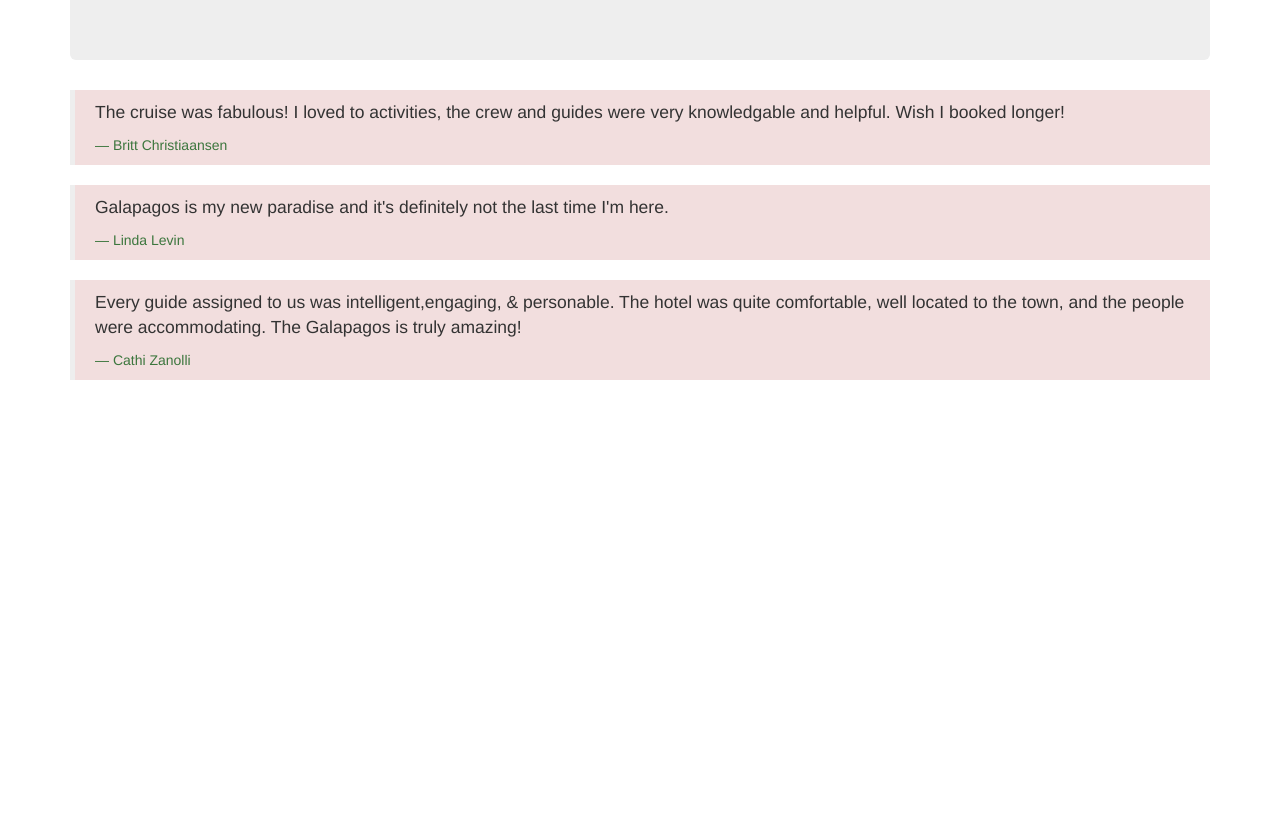
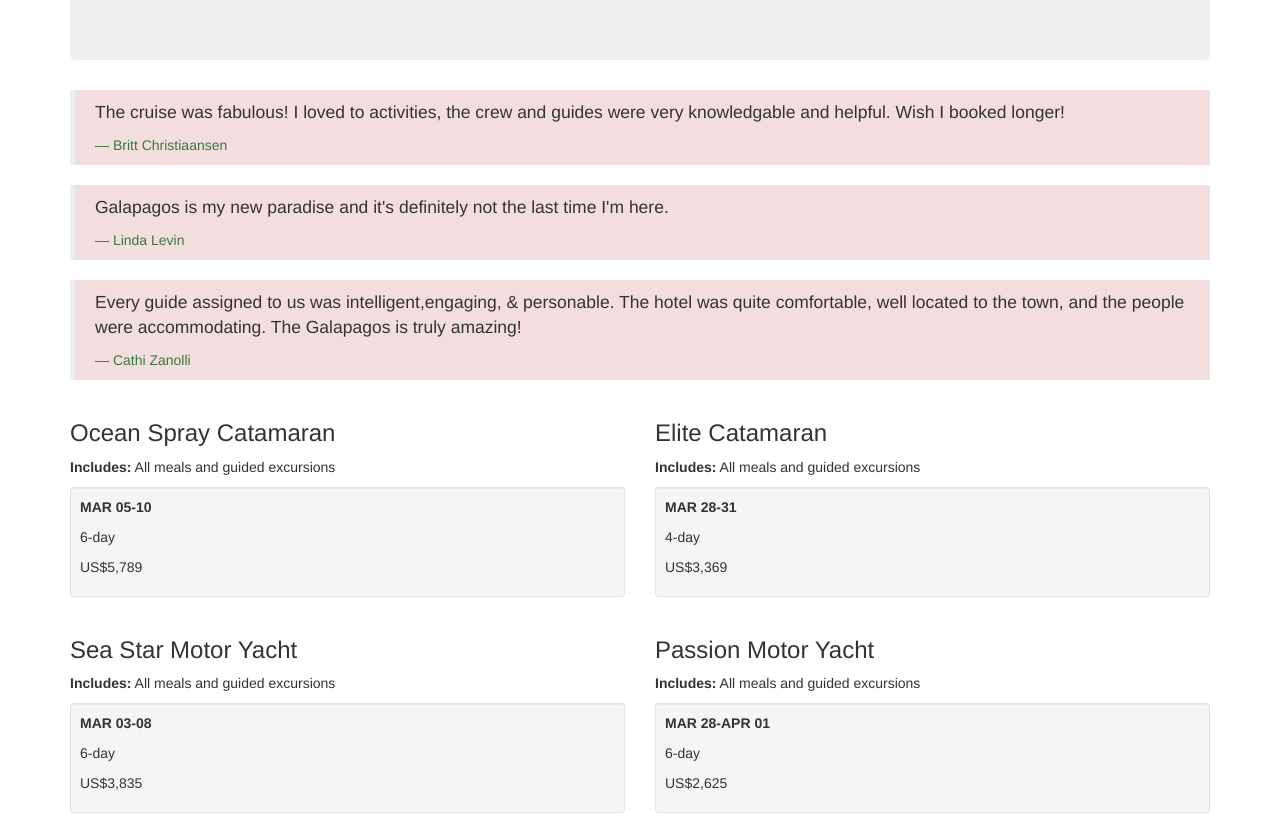
Before and after one commit to TJEverett/vacation-site, a plain HTML site: page index.html in a window 1280 px wide. Shown: the part 180-1013 px from the top of the page. Before the commit the page ends 800 px from the top, so only its background shows below. Drawn offline with Linux system fonts and the light colour scheme.

Commit message:
add 4 options for booking trips

```diff
--- a/index.html
+++ b/index.html
@@ -2,6 +2,7 @@
 <html>
   <head>
     <link rel="stylesheet" href="css/bootstrap.css" type="text/css">
+    <link rel="stylesheet" href="css/styles.css" type="text/css">
     <title>Galapagos Islands</title>
   </head>
 
@@ -25,6 +26,50 @@
         <footer class="text-success">Cathi Zanolli</footer>
       </blockquote>
 
+      <div class="row">
+        <div class="col-md-6">
+          <h3>Ocean Spray Catamaran</h3>
+          <p><strong>Includes:</strong> All meals and guided excursions</p>
+          <div class="well well-sm">
+            <p><strong>MAR 05-10</strong></p>
+            <p>6-day</p>
+            <p>US$5,789</p>
+          </div>
+        </div>
+
+        <div class="col-md-6">
+          <h3>Elite Catamaran</h3>
+          <p><strong>Includes:</strong> All meals and guided excursions</p>
+          <div class="well well-sm">
+            <p><strong>MAR 28-31</strong></p>
+            <p>4-day</p>
+            <p>US$3,369</p>
+          </div>
+        </div>
+      </div>
+
+      <div class="row">
+        <div class="col-md-6">
+          <h3>Sea Star Motor Yacht</h3>
+          <p><strong>Includes:</strong> All meals and guided excursions</p>
+          <div class="well well-sm">
+            <p><strong>MAR 03-08</strong></p>
+            <p>6-day</p>
+            <p>US$3,835</p>
+          </div>
+        </div>
+
+        <div class="col-md-6">
+          <h3>Passion Motor Yacht</h3>
+          <p><strong>Includes:</strong> All meals and guided excursions</p>
+          <div class="well well-sm">
+            <p><strong>MAR 28-APR 01</strong></p>
+            <p>6-day</p>
+            <p>US$2,625</p>
+          </div>
+        </div>
+      </div>
+
     </div>
   </body>
 </html>
```
